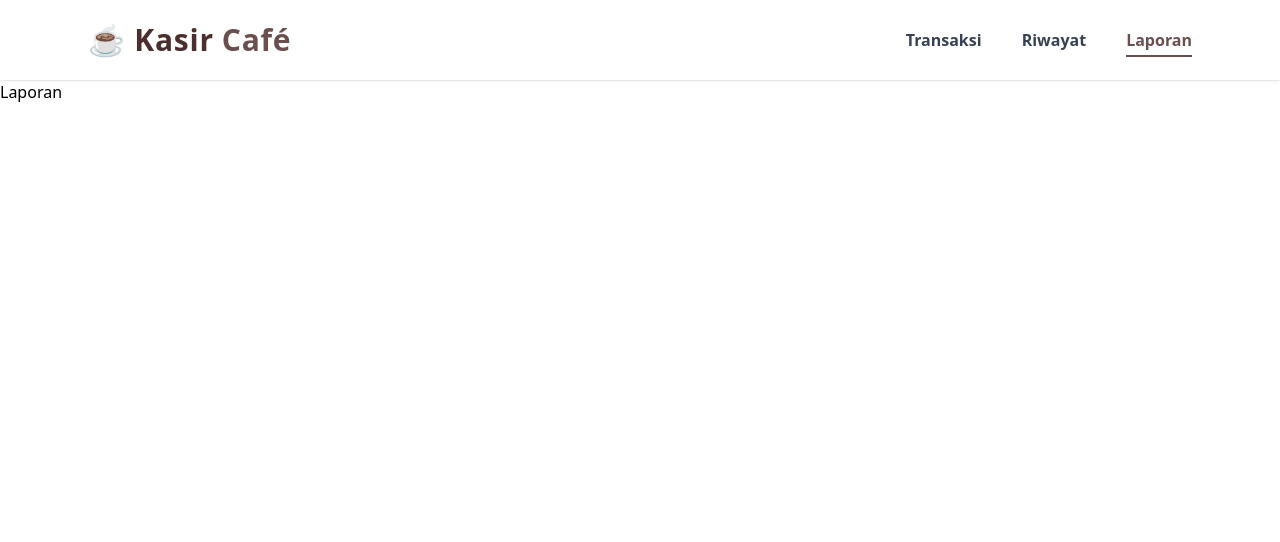
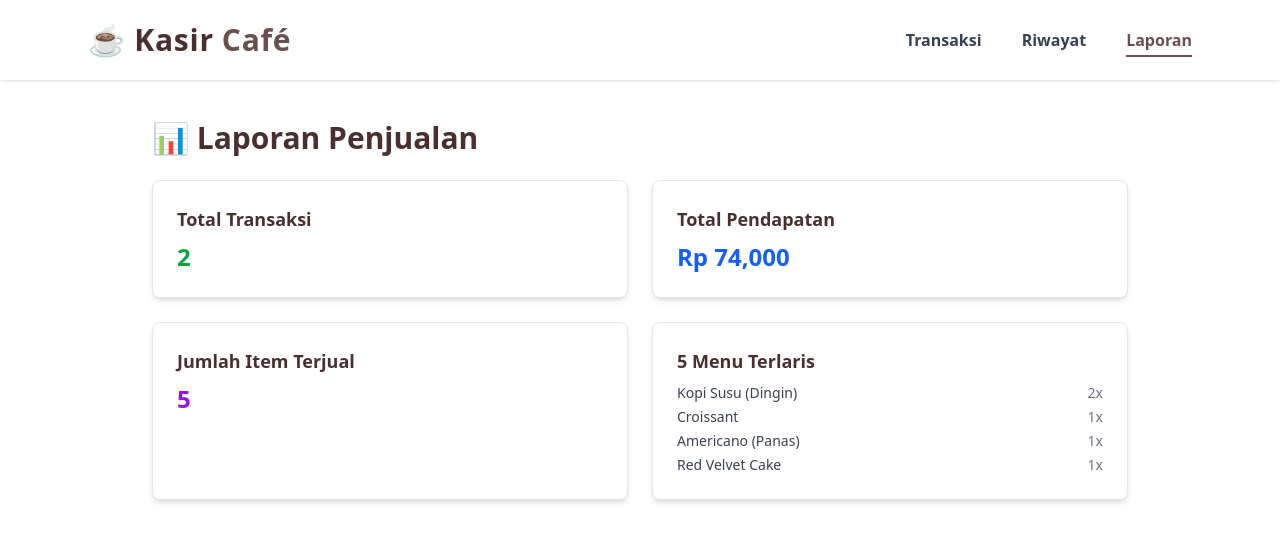
Before and after one commit to HabibAlhabsi/habibalhabsi-uaspbk, a Vue app: page /laporan in a window 1280 px wide. Shown: the top 542 px of the page. Built offline with nearby package versions, Linux system fonts and the light colour scheme; data requests are answered from the project's data file.

Commit message:
update laporan views

```diff
--- a/src/views/Laporan.vue
+++ b/src/views/Laporan.vue
@@ -1,3 +1,85 @@
 <template>
-    Laporan
+  <div class="p-6 max-w-5xl mx-auto mt-24">
+    <h1 class="text-3xl font-bold text-[#4B2E2E] mb-6">📊 Laporan Penjualan</h1>
+
+    <div v-if="transaksiStore.transaksiList.length === 0" class="text-center py-20 text-gray-400">
+      <p class="text-5xl mb-4">📉</p>
+      <p class="text-sm">Belum ada data transaksi untuk ditampilkan</p>
+    </div>
+
+    <div v-else class="grid grid-cols-1 md:grid-cols-2 gap-6">
+      <!-- Kartu Ringkasan -->
+      <div class="bg-white rounded-lg shadow-md p-6 border border-gray-200">
+        <h2 class="text-lg font-semibold text-[#4B2E2E] mb-2">Total Transaksi</h2>
+        <p class="text-2xl font-bold text-green-600">{{ totalTransaksi }}</p>
+      </div>
+
+      <div class="bg-white rounded-lg shadow-md p-6 border border-gray-200">
+        <h2 class="text-lg font-semibold text-[#4B2E2E] mb-2">Total Pendapatan</h2>
+        <p class="text-2xl font-bold text-blue-600">Rp {{ totalPendapatan.toLocaleString() }}</p>
+      </div>
+
+      <div class="bg-white rounded-lg shadow-md p-6 border border-gray-200">
+        <h2 class="text-lg font-semibold text-[#4B2E2E] mb-2">Jumlah Item Terjual</h2>
+        <p class="text-2xl font-bold text-purple-600">{{ totalItem }}</p>
+      </div>
+
+      <div class="bg-white rounded-lg shadow-md p-6 border border-gray-200">
+        <h2 class="text-lg font-semibold text-[#4B2E2E] mb-2">5 Menu Terlaris</h2>
+        <ul class="mt-2 space-y-1 text-sm text-gray-700">
+          <li v-for="(menu, index) in topMenu" :key="index" class="flex justify-between">
+            <span>{{ menu.nama }}</span>
+            <span class="text-gray-500">{{ menu.jumlah }}x</span>
+          </li>
+        </ul>
+      </div>
+    </div>
+  </div>
 </template>
+
+<script setup>
+import { computed, onMounted } from 'vue'
+import { useTransaksiStore } from '@/stores/transaksiStore'
+
+const transaksiStore = useTransaksiStore()
+
+onMounted(() => {
+  transaksiStore.fetchTransaksi()
+})
+
+// Total transaksi
+const totalTransaksi = computed(() => transaksiStore.transaksiList.length)
+
+// Total pendapatan
+const totalPendapatan = computed(() =>
+  transaksiStore.transaksiList.reduce((sum, trx) => {
+    return sum + trx.pesanan.reduce((s, p) => s + p.harga * p.jumlah, 0)
+  }, 0)
+)
+
+// Total item terjual
+const totalItem = computed(() =>
+  transaksiStore.transaksiList.reduce((sum, trx) => {
+    return sum + trx.pesanan.reduce((s, p) => s + p.jumlah, 0)
+  }, 0)
+)
+
+// Top 5 menu
+const topMenu = computed(() => {
+  const menuMap = {}
+
+  transaksiStore.transaksiList.forEach(trx => {
+    trx.pesanan.forEach(p => {
+      const key = p.nama_menu
+      if (!menuMap[key]) {
+        menuMap[key] = { nama: key, jumlah: 0 }
+      }
+      menuMap[key].jumlah += p.jumlah
+    })
+  })
+
+  return Object.values(menuMap)
+    .sort((a, b) => b.jumlah - a.jumlah)
+    .slice(0, 5)
+})
+</script>
```
